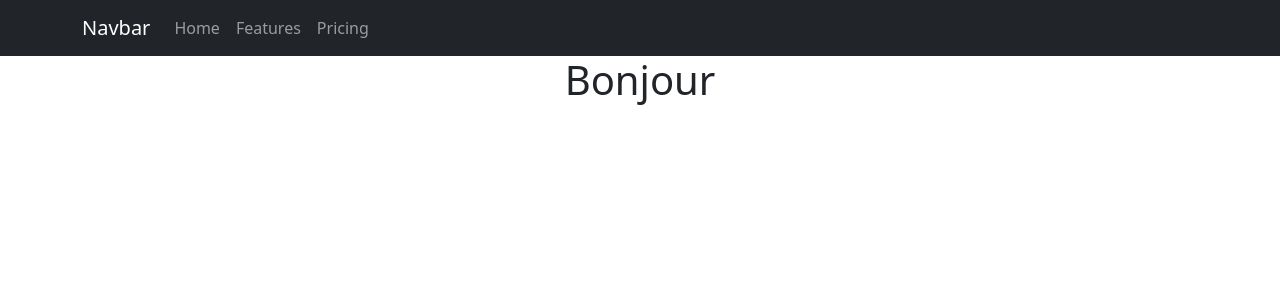
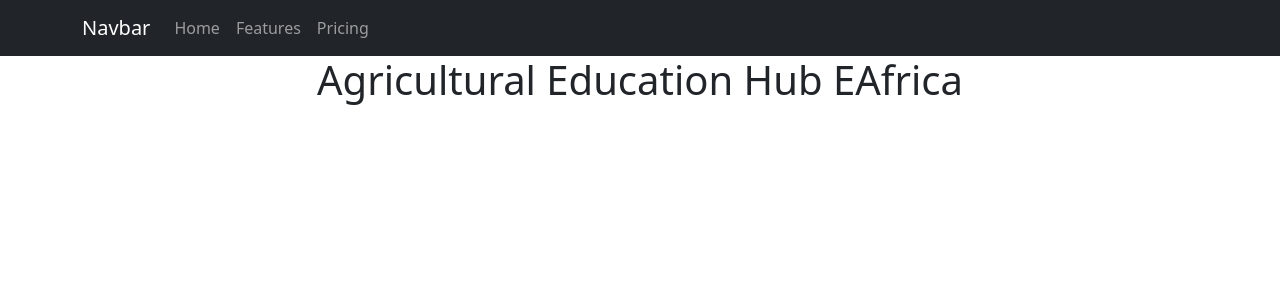
Before and after one commit to DidasMba/AgriEducHub_EAfrica, a React (Create React App) app: page / in a window 1280 px wide. Shown: the top 300 px of the page. Built offline with nearby package versions, Linux system fonts and the light colour scheme.

Commit message:
import react both App Header

```diff
--- a/src/App.js
+++ b/src/App.js
@@ -1,3 +1,5 @@
+import React from 'react';
+
 import './App.css';
 import 'bootstrap/dist/css/bootstrap.min.css'; // Import Bootstrap CSS
 import Header from './Header'
@@ -5,7 +7,7 @@ function App() {
   return (
     <div className="App">
      <Header />
-     <h1>Bonjour</h1>
+     <h1>Agricultural Education Hub EAfrica</h1>
     </div>
   );
 }
--- a/src/Header.js
+++ b/src/Header.js
@@ -1,7 +1,7 @@
 import React from 'react';
 import {Navbar, Nav, Container} from 'react-bootstrap';
 //import Button from 'react-bootstrap/Button';
-import { Button } from 'react-bootstrap';
+//import { Button } from 'react-bootstrap';
 import 'bootstrap/dist/css/bootstrap.min.css'; // Import Bootstrap CSS
 
 
```
Also changed, not shown: 1 other file (tests, documents, lock files or other folders).
